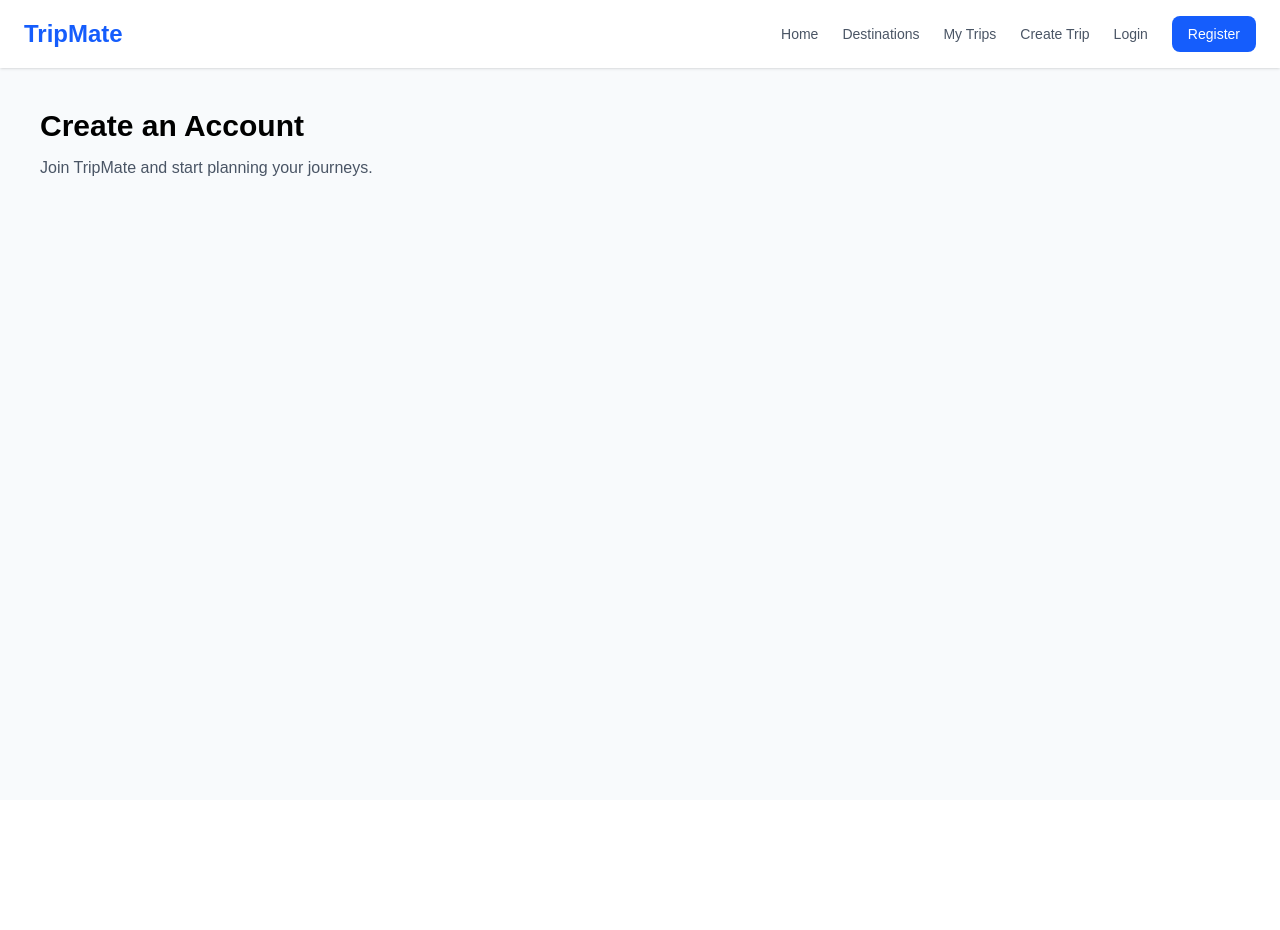
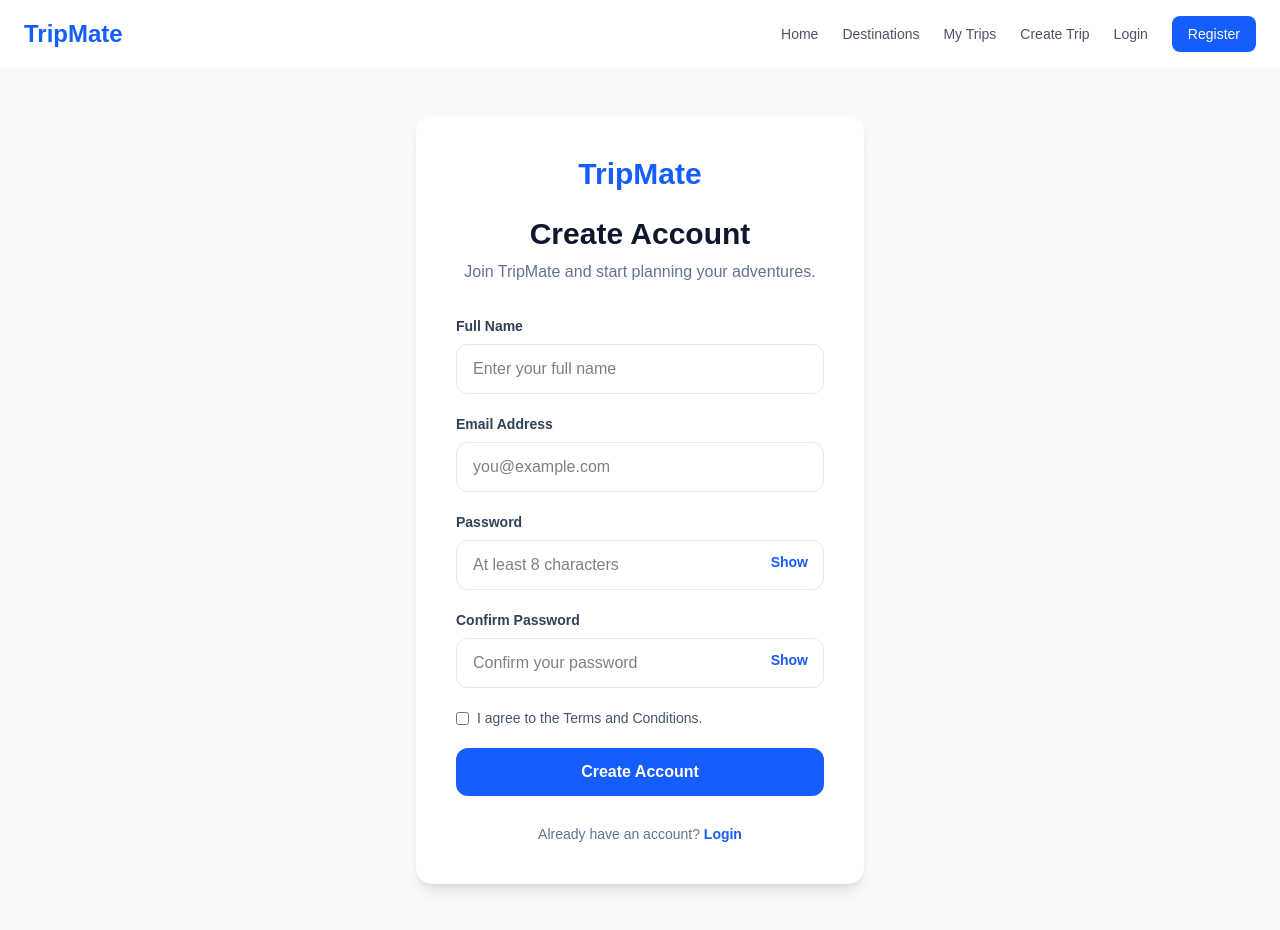
Before and after one commit to HMHansani/TripMate-Travel-Planner, a React (Vite) app in the folder client/: page /register in a window 1280 px wide. Before the commit the page ends 800 px from the top, so only its background shows below. Built offline with nearby package versions, Linux system fonts and the light colour scheme.

Commit message:
feat: build registration page UI

```diff
--- a/client/src/pages/Register.tsx
+++ b/client/src/pages/Register.tsx
@@ -1,11 +1,169 @@
+
+import { useState } from 'react'
+import { Link, useNavigate } from 'react-router-dom'
 
 function Register() {
+  const navigate = useNavigate()
+  const [showPassword, setShowPassword] = useState(false)
+  const [showConfirmPassword, setShowConfirmPassword] = useState(false)
+  const [error, setError] = useState('')
+
+  const [formData, setFormData] = useState({
+    fullName: '',
+    email: '',
+    password: '',
+    confirmPassword: '',
+  })
+
+  const handleSubmit = (event: React.FormEvent<HTMLFormElement>) => {
+    event.preventDefault()
+
+    if (formData.password.length < 8) {
+      setError('Password must contain at least 8 characters.')
+      return
+    }
+
+    if (formData.password !== formData.confirmPassword) {
+      setError('Passwords do not match.')
+      return
+    }
+
+    setError('')
+    alert('Registration form submitted successfully!')
+    navigate('/login')
+  }
+
   return (
-    <div className="p-10">
-      <h1 className="text-3xl font-bold">Create an Account</h1>
-      <p className="mt-3 text-gray-600">
-        Join TripMate and start planning your journeys.
-      </p>
+    <div className="flex min-h-screen items-center justify-center bg-slate-50 px-6 py-12">
+      <div className="w-full max-w-md rounded-2xl bg-white p-8 shadow-lg sm:p-10">
+        <div className="mb-8 text-center">
+          <Link to="/" className="text-3xl font-bold text-blue-600">
+            TripMate
+          </Link>
+
+          <h1 className="mt-6 text-3xl font-bold text-slate-900">
+            Create Account
+          </h1>
+
+          <p className="mt-2 text-slate-500">
+            Join TripMate and start planning your adventures.
+          </p>
+        </div>
+
+        <form onSubmit={handleSubmit} className="space-y-5">
+          <div>
+            <label className="mb-2 block text-sm font-semibold text-slate-700">
+              Full Name
+            </label>
+            <input
+              type="text"
+              value={formData.fullName}
+              onChange={(event) =>
+                setFormData({ ...formData, fullName: event.target.value })
+              }
+              placeholder="Enter your full name"
+              className="w-full rounded-xl border border-slate-200 px-4 py-3 outline-none focus:border-blue-500"
+              required
+            />
+          </div>
+
+          <div>
+            <label className="mb-2 block text-sm font-semibold text-slate-700">
+              Email Address
+            </label>
+            <input
+              type="email"
+              value={formData.email}
+              onChange={(event) =>
+                setFormData({ ...formData, email: event.target.value })
+              }
+              placeholder="you@example.com"
+              className="w-full rounded-xl border border-slate-200 px-4 py-3 outline-none focus:border-blue-500"
+              required
+            />
+          </div>
+
+          <div>
+            <label className="mb-2 block text-sm font-semibold text-slate-700">
+              Password
+            </label>
+            <div className="relative">
+              <input
+                type={showPassword ? 'text' : 'password'}
+                value={formData.password}
+                onChange={(event) =>
+                  setFormData({ ...formData, password: event.target.value })
+                }
+                placeholder="At least 8 characters"
+                className="w-full rounded-xl border border-slate-200 px-4 py-3 pr-16 outline-none focus:border-blue-500"
+                required
+              />
+              <button
+                type="button"
+                onClick={() => setShowPassword(!showPassword)}
+                className="absolute right-4 top-3 text-sm font-semibold text-blue-600"
+              >
+                {showPassword ? 'Hide' : 'Show'}
+              </button>
+            </div>
+          </div>
+
+          <div>
+            <label className="mb-2 block text-sm font-semibold text-slate-700">
+              Confirm Password
+            </label>
+            <div className="relative">
+              <input
+                type={showConfirmPassword ? 'text' : 'password'}
+                value={formData.confirmPassword}
+                onChange={(event) =>
+                  setFormData({
+                    ...formData,
+                    confirmPassword: event.target.value,
+                  })
+                }
+                placeholder="Confirm your password"
+                className="w-full rounded-xl border border-slate-200 px-4 py-3 pr-16 outline-none focus:border-blue-500"
+                required
+              />
+              <button
+                type="button"
+                onClick={() =>
+                  setShowConfirmPassword(!showConfirmPassword)
+                }
+                className="absolute right-4 top-3 text-sm font-semibold text-blue-600"
+              >
+                {showConfirmPassword ? 'Hide' : 'Show'}
+              </button>
+            </div>
+          </div>
+
+          <label className="flex items-start gap-2 text-sm text-slate-600">
+            <input type="checkbox" required className="mt-1 accent-blue-600" />
+            I agree to the Terms and Conditions.
+          </label>
+
+          {error && (
+            <p className="rounded-lg bg-red-50 p-3 text-sm text-red-600">
+              {error}
+            </p>
+          )}
+
+          <button
+            type="submit"
+            className="w-full rounded-xl bg-blue-600 py-3 font-semibold text-white transition hover:bg-blue-700"
+          >
+            Create Account
+          </button>
+        </form>
+
+        <p className="mt-7 text-center text-sm text-slate-500">
+          Already have an account?{' '}
+          <Link to="/login" className="font-semibold text-blue-600">
+            Login
+          </Link>
+        </p>
+      </div>
     </div>
   )
 }
```
